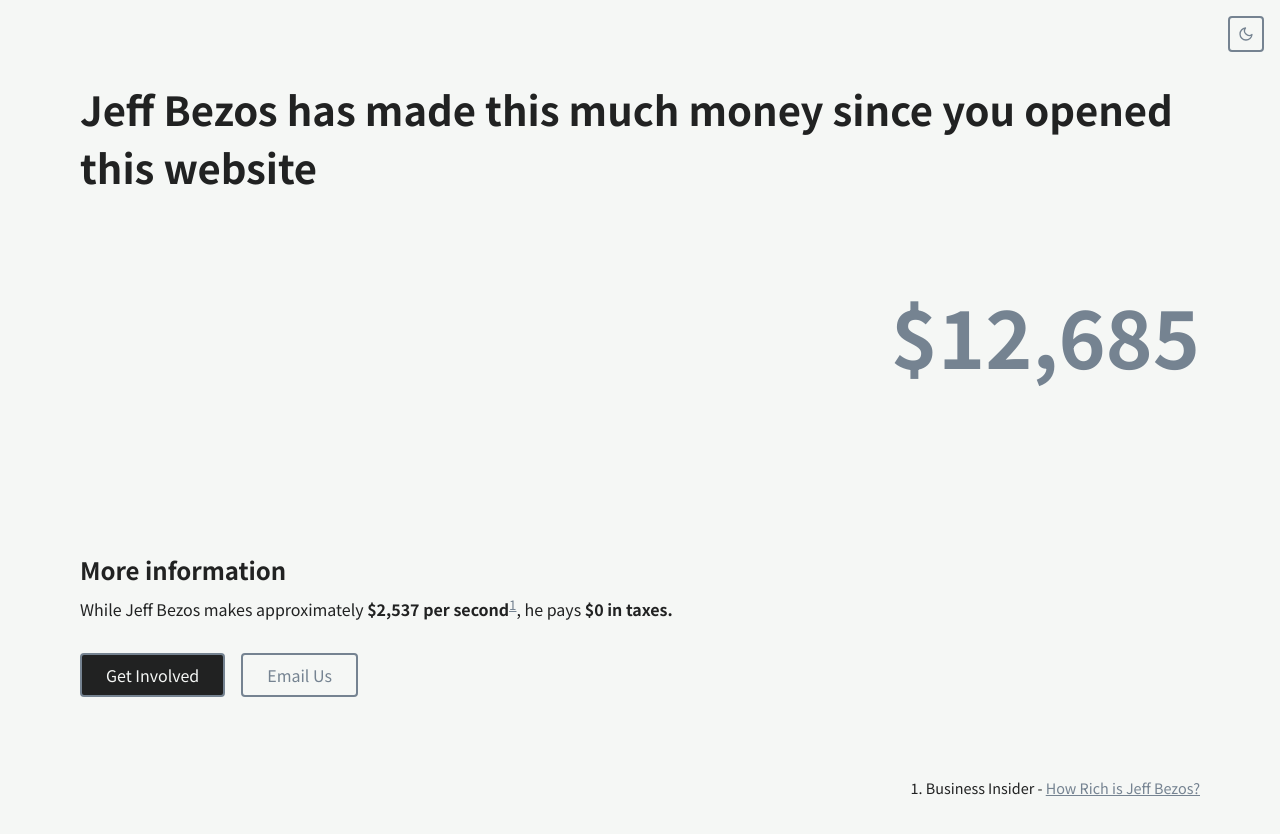
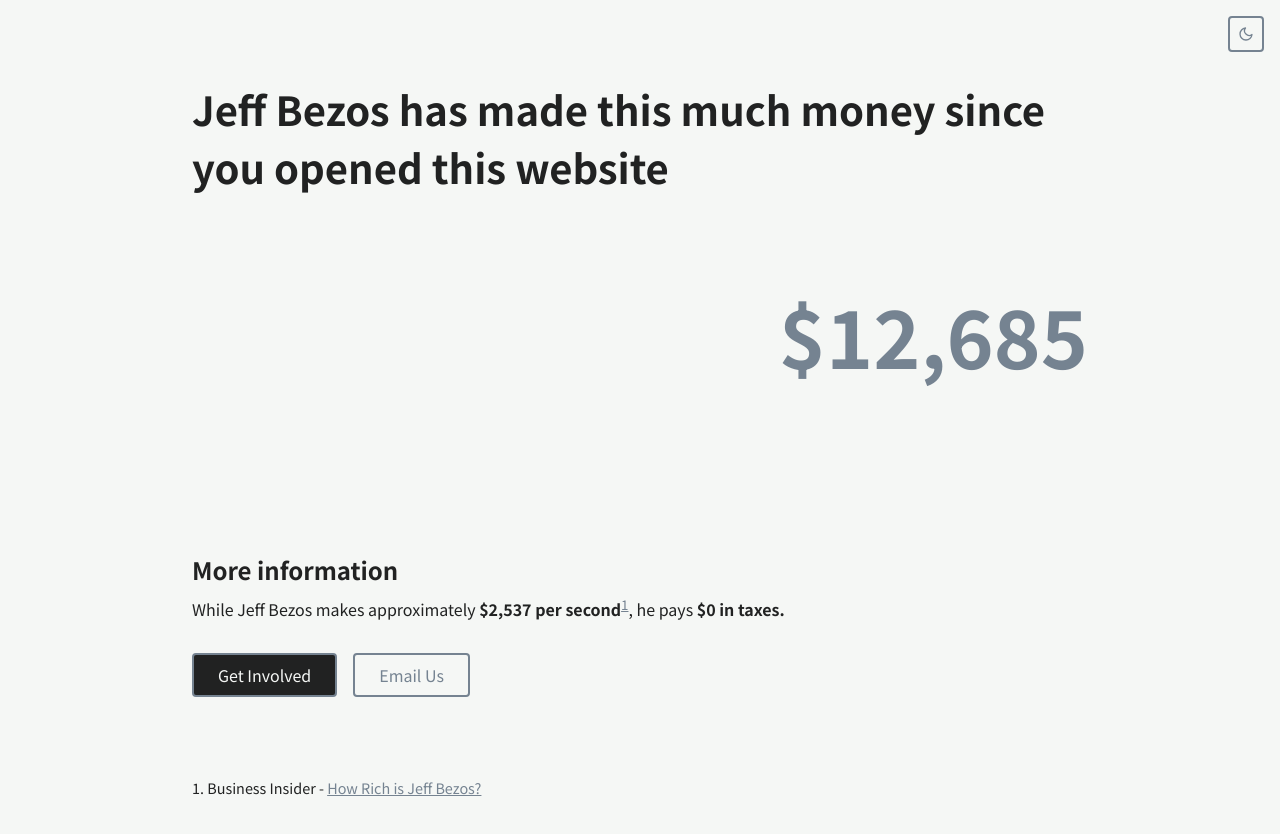
Before and after one commit to astridlyre/jeffery, a plain HTML site: page index.html in a window 1280 px wide. Drawn offline with Linux system fonts and the light colour scheme.

Commit message:
jeffery Sat July 10 2021 @ 14:21:04

```diff
--- a/index.html
+++ b/index.html
@@ -27,17 +27,22 @@
       </button>
     </div>
     <header class="page-heading">
+      <div class="container">
         <h1 class="page-heading__heading">
           Jeff Bezos has made this much money since you opened this website
         </h1>
+      </div>
     </header>
     <main class="main">
+      <div class="container">
         <section class="money-counter">
           <span class="money-counter__sign">$</span
           ><span id="money-counter-text" class="money-counter__text">0</span>
         </section>
+      </div>
     </main>
     <section class="info">
+      <div class="container">
         <h2 class="info__heading">More information</h2>
         <p class="info__text">
           While Jeff Bezos makes approximately
@@ -53,8 +58,10 @@
             >Email Us</a
           >
         </div>
+      </div>
     </section>
     <footer class="footer">
+      <div class="container">
         <ol class="footer__sources">
           <li id="1">
             Business Insider -
@@ -64,6 +71,7 @@
             >
           </li>
         </ol>
+      </div>
     </footer>
   </body>
 </html>
--- a/style.css
+++ b/style.css
@@ -48,6 +48,35 @@ a:hover {
 
 p {
   line-height: 1.5;
+}
+
+.container {
+  width: 100%;
+  margin: 0 auto;
+}
+
+@media screen and (min-width: 601px) {
+  .container {
+    max-width: 90%;
+  }
+}
+
+@media screen and (min-width: 901px) {
+  .container {
+    max-width: 80%;
+  }
+}
+
+@media screen and (min-width: 1281px) {
+  .container {
+    max-width: 75%;
+  }
+}
+
+@media screen and (min-width: 1921px) {
+  .container {
+    max-width: 1800px;
+  }
 }
 
 .icon {
@@ -101,7 +130,7 @@ p {
 }
 
 .page-heading__heading {
-  font-size: 2rem;
+  font-size: 1.5rem;
 }
 
 @media screen and (min-width: 601px) {
@@ -151,7 +180,14 @@ p {
 .cta {
   margin-top: 2rem;
   display: flex;
+  flex-flow: column nowrap;
   gap: 1rem;
+}
+
+@media screen and (min-width: 601px) {
+  .cta {
+    flex-flow: row nowrap;
+  }
 }
 
 .footer {
@@ -162,3 +198,7 @@ p {
   justify-content: flex-end;
   font-size: 0.9rem;
 }
+
+ol {
+  list-style-position: inside;
+}
```
Lines whose indentation alone changed are shown as unchanged.
